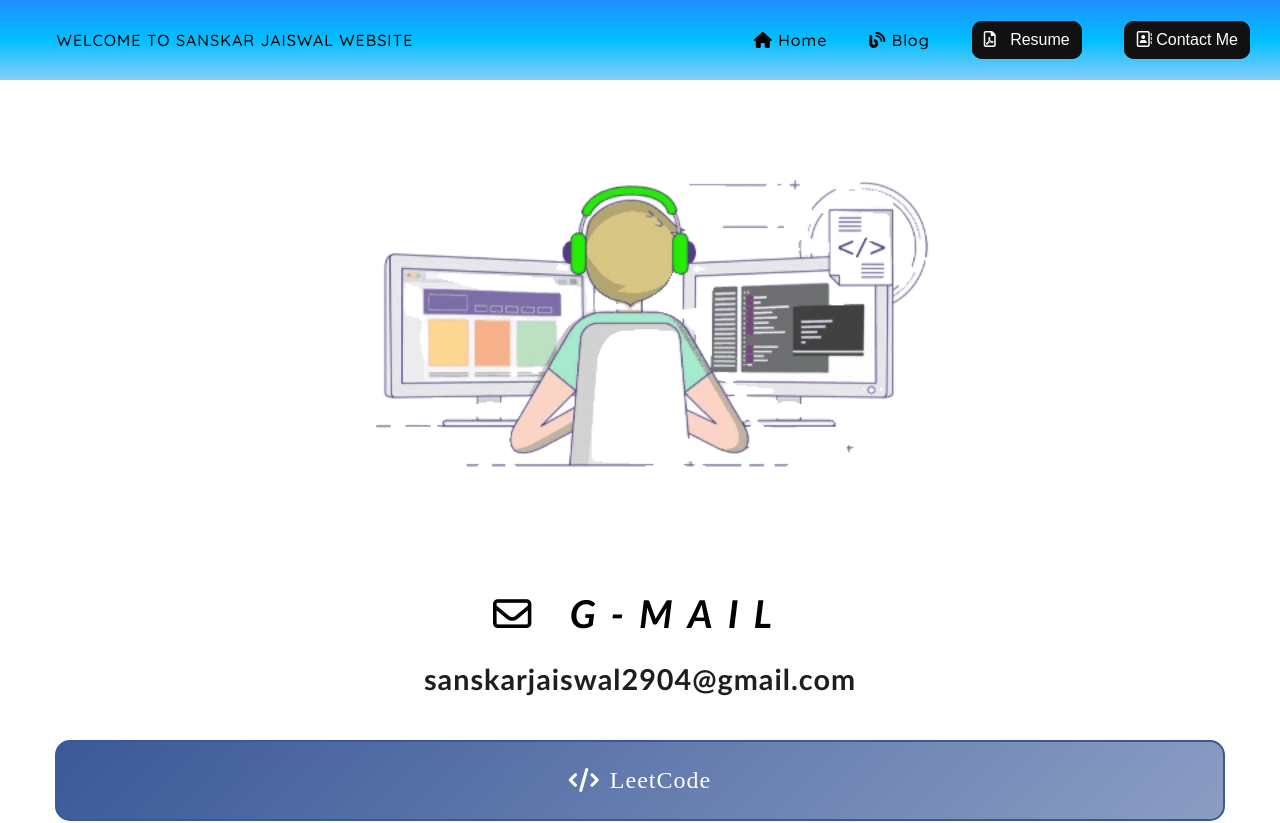
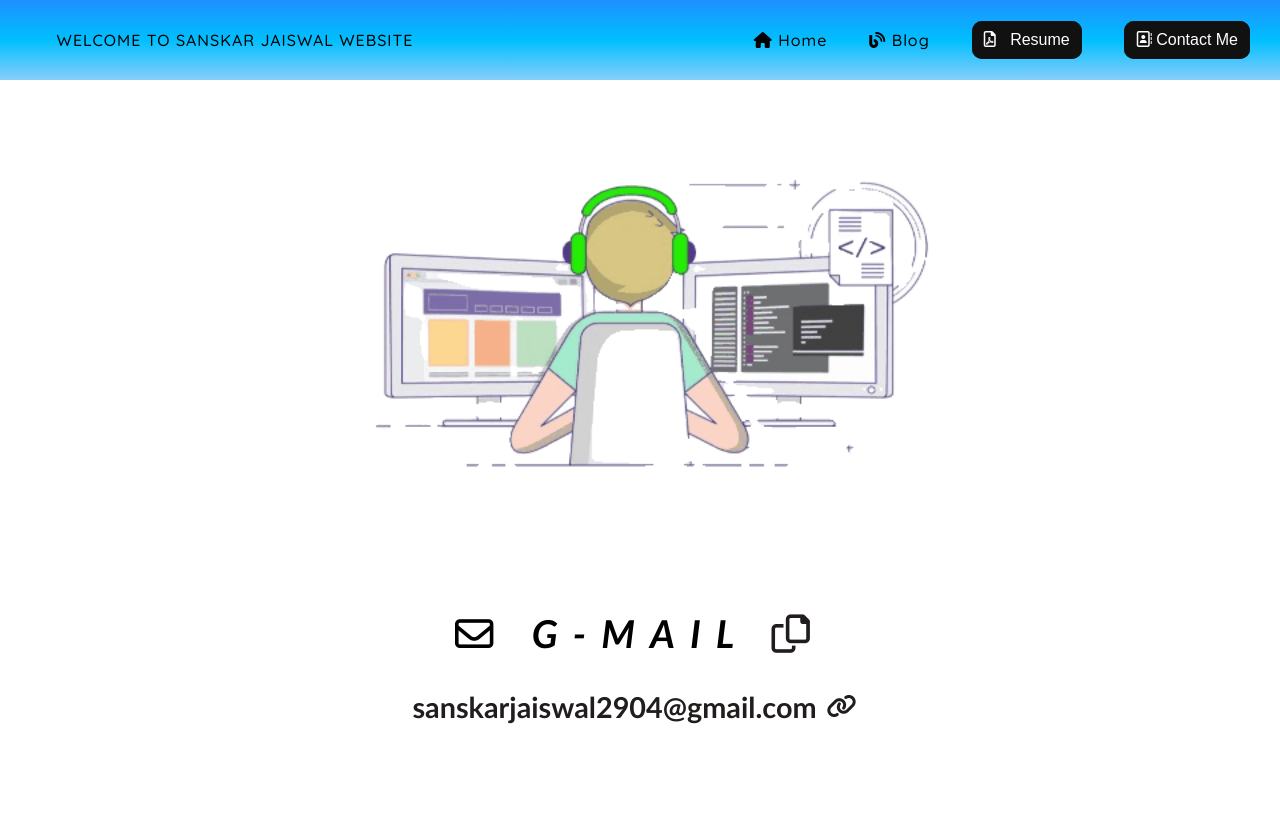
Before and after one commit to SanskarJaiswal2904/SanskarWebsite, a Vue app: page /contactme in a window 1280 px wide. Shown: the top 823 px of the page. Built offline with nearby package versions, Linux system fonts and the light colour scheme.

Commit message:
added copy and link button in email

```diff
--- a/src/components/mainsection/ContactMe.vue
+++ b/src/components/mainsection/ContactMe.vue
@@ -1,16 +1,17 @@
 <template>
   <div class="contactme">
-        <div class="aboutAuthor" style="margin-top: 50px; margin-bottom: 5px">
-            <a
-              href="https://mail.google.com/mail/u/1/?view=cm&fs=1&to=sanskarjaiswal2904@gmail.com&tf=1"
-              target="_main"
-            >
-            <h1><i class="fa-regular fa-envelope"></i> G-MAIL</h1>
-
-              <h2 style="font-style: normal; color: rgb(33, 29, 29)">
+      <div class="aboutAuthor" style="margin-top: 50px; margin-bottom: 5px; text-align: center;">
+        <div title="Copy to clipboard" @click="copyToClipboard" style="cursor: pointer;">
+          <h1 style="margin-bottom: 10px;"><i class="fa-regular fa-envelope"></i> G-MAIL <i class="fa-regular fa-copy" style="color: rgb(33, 29, 29);"></i></h1>
+        </div>
+          <div style="display: inline-flex; align-items: center; justify-content: center;">
+              <h2 style="font-style: normal; color: rgb(33, 29, 29); margin-right: 10px;">
                   sanskarjaiswal2904@gmail.com
               </h2>
+              <a href="https://mail.google.com/mail/u/1/?view=cm&fs=1&to=sanskarjaiswal2904@gmail.com&tf=1" target="_main">
+                  <i class="fa-solid fa-link" title="Open gmail" style="font-size: 1.5rem; color: rgb(33, 29, 29); margin-right: 10px;"></i>
               </a>
+          </div>
       </div>
       <img id="gif-image" src="../../assets/flowers4-unscreen.gif" style="display: block; margin: auto; height: 520px; margin-top: 40px">
   </div>
@@ -22,22 +23,40 @@
 export default defineComponent({
   name: 'ContactMe',
   setup() {
-      return {};
+    const copyToClipboard = () => {
+      navigator.clipboard.writeText('sanskarjaiswal2904@gmail.com')
+        .then(() => {
+          alert('Email copied to clipboard!');
+        })
+        .catch(err => {
+          console.error('Could not copy text: ', err);
+        });
+    };
+
+    return {
+      copyToClipboard,
+    };
   },
 });
 </script>
 
 <style scoped>
-.aboutAuthor{
+.aboutAuthor {
   font-style: italic;
   font-size: larger;
-    font-family:'Trebuchet MS', 'Lucida Sans Unicode', 'Lucida Grande', 'Lucida Sans', Arial, sans-serif;
+  font-family: 'Trebuchet MS', 'Lucida Sans Unicode', 'Lucida Grande', 'Lucida Sans', Arial, sans-serif;
   font-stretch: expanded;
   align-items: center;
+  text-align: center;
 }
 
-.aboutAuthor h1{
+.aboutAuthor h1 {
   letter-spacing: 15px;
+  margin-bottom: 10px;
+}
+
+.aboutAuthor h2 {
+  margin-right: 10px;
 }
 
 .container {
@@ -46,7 +65,7 @@
   align-items: center; /* Center the content vertically */
 }
 
-.container img{
+.container img {
   width: 400px;
   height: auto;
 }
--- a/src/components/secondpage/ContactInfo.vue
+++ b/src/components/secondpage/ContactInfo.vue
@@ -6,18 +6,22 @@
       <img id="gif-image" src="../../assets/flowers5-unscreen.gif" style="display: block; margin: auto; height: 480px; margin-top: 80px">
 
 
-        <div class="aboutAuthor" style="margin-bottom: 5px; margin-top: 30px">
-          <a
-            href="https://mail.google.com/mail/u/1/?view=cm&fs=1&to=sanskarjaiswal2904@gmail.com&tf=1"
-            target="_main"
-          >
-            <h1><i class="fa-regular fa-envelope"></i> G-MAIL</h1>
-
-            <h2 style="font-style: normal; color: rgb(33, 29, 29)">
-              sanskarjaiswal2904@gmail.com
-            </h2>
-          </a>
+      <div class="contactme">
+        <div class="aboutAuthor" style="margin-top: 50px; margin-bottom: 5px; text-align: center;">
+          <div title="Copy to clipboard" @click="copyToClipboard" style="cursor: pointer;">
+            <h1 style="margin-bottom: 10px;"><i class="fa-regular fa-envelope"></i> G-MAIL <i class="fa-regular fa-copy" style="color: rgb(33, 29, 29);"></i></h1>
+          </div>
+            <div style="display: inline-flex; align-items: center; justify-content: center;">
+                <h2 style="font-style: normal; color: rgb(33, 29, 29); margin-right: 10px;">
+                    sanskarjaiswal2904@gmail.com
+                </h2>
+                <a href="https://mail.google.com/mail/u/1/?view=cm&fs=1&to=sanskarjaiswal2904@gmail.com&tf=1" target="_main">
+                    <i class="fa-solid fa-link" title="Open gmail" style="font-size: 1.5rem; color: rgb(33, 29, 29); margin-right: 10px;"></i>
+                </a>
+            </div>
         </div>
+        <img id="gif-image" src="../../assets/flowers4-unscreen.gif" style="display: block; margin: auto; height: 520px; margin-top: 40px">
+    </div>
 
 
         <div class="containerCM" style="margin: 20px">
@@ -72,7 +76,18 @@
     },
     setup() {
       document.title = "Portfolio"
-      return {};
+      const copyToClipboard = () => {
+      navigator.clipboard.writeText('sanskarjaiswal2904@gmail.com')
+        .then(() => {
+          alert('Email copied to clipboard!');
+        })
+        .catch(err => {
+          console.error('Could not copy text: ', err);
+        });
+    };
+      return {
+        copyToClipboard
+      };
     },
   });
 </script>
@@ -82,17 +97,35 @@
 
   <style scoped>
 
-  .aboutAuthor{
+  .aboutAuthor {
     font-style: italic;
     font-size: larger;
-    font-family:'Trebuchet MS', 'Lucida Sans Unicode', 'Lucida Grande', 'Lucida Sans', Arial, sans-serif;
+    font-family: 'Trebuchet MS', 'Lucida Sans Unicode', 'Lucida Grande', 'Lucida Sans', Arial, sans-serif;
     font-stretch: expanded;
     align-items: center;
+    text-align: center;
   }
 
-  .aboutAuthor h1{
+  .aboutAuthor h1 {
     letter-spacing: 15px;
-}
+    margin-bottom: 10px;
+  }
+
+  .aboutAuthor h2 {
+    margin-right: 10px;
+  }
+
+  .container {
+    display: flex;
+    justify-content: center; /* Center the content horizontally */
+    align-items: center; /* Center the content vertically */
+  }
+
+  .container img {
+    width: 400px;
+    height: auto;
+  }
+
 
   .containerCM {
     display: flex;
```
Lines whose indentation alone changed are shown as unchanged.
